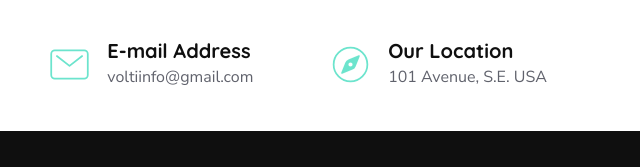
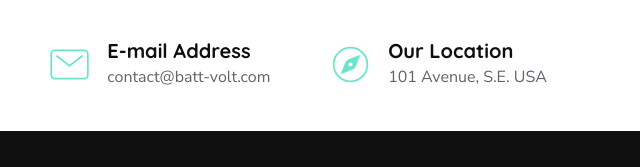
Before and after one commit to BattVolt/BattVolt, a plain HTML site: page index.html in a window 1280 px wide. Shown: the part 3373-3540 px from the top of the page, 640-1280 px from the left. Drawn offline with nearby package versions, Linux system fonts and the light colour scheme.

Commit message:
Update index.html

```diff
--- a/index.html
+++ b/index.html
@@ -525,7 +525,7 @@
                 <div>
                   <h3 class="h6">E-mail Address</h3>
 
-                  <a href="mailto:voltiinfo@gmail.com" class="card-subtitle">voltiinfo@gmail.com</a>
+                  <a href="mailto:contact@batt-volt.com" class="card-subtitle">contact@batt-volt.com</a>
                 </div>
               </div>
             </li>
```
